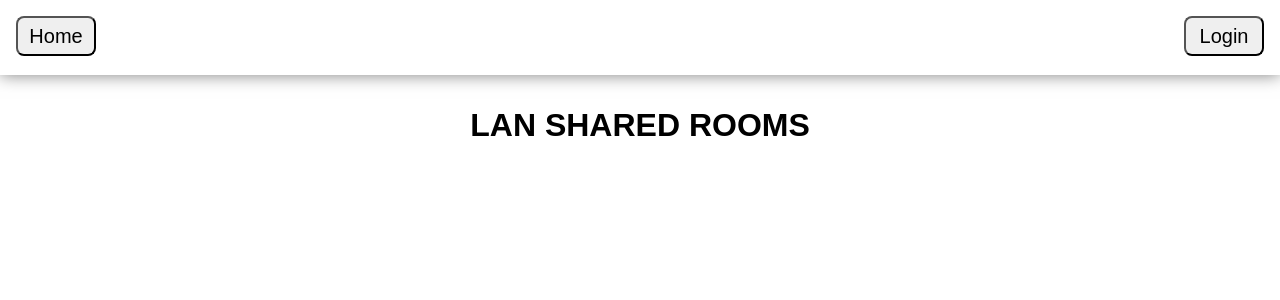
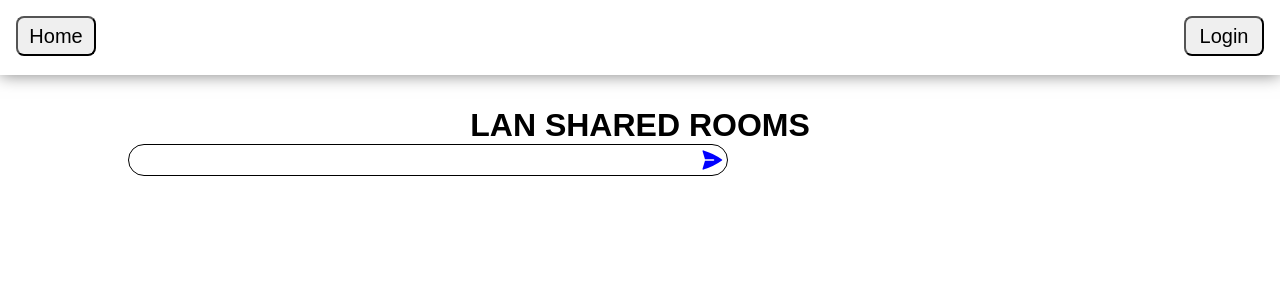
Before and after one commit to Crissdot/lan-shared-rooms, a React (Create React App) app: page / in a window 1280 px wide. Shown: the top 300 px of the page. Built offline with nearby package versions, Linux system fonts and the light colour scheme; the HTML template or start-up script is replaced by a standard one.

Commit message:
add chat input message

```diff
--- /dev/null
+++ b/src/components/ChatInput.tsx
@@ -0,0 +1,67 @@
+import React, { useState } from 'react';
+import { SubmitHandler, useForm } from 'react-hook-form';
+import styled from 'styled-components';
+
+const Form = styled.form`
+  position: relative;
+  width: 100%;
+  max-width: 600px;
+`;
+
+const Input = styled.input`
+  width: 100%;
+  height: 2rem;
+  padding: 0 1rem;
+  border-radius: 1rem;
+  border: 1px solid black;
+`;
+
+interface ButtonProps {
+  readonly isLoading: boolean;
+}
+const Button = styled.button<ButtonProps>`
+  position: absolute;
+  top: calc(50% - 12px);
+  right: 4px;
+  width: 24px;
+  height: 24px;
+  background-color: transparent;
+  border: none;
+  opacity: ${props => props.isLoading ? 0.5 : 1};
+`;
+
+const SVG = styled.svg`
+  width: 24px;
+  height: 24px;
+`;
+
+interface IChatInputMessage {
+  message: string;
+}
+
+const ChatInput = () => {
+  const [isSendingMessage, setIsSendingMessage] = useState(false);
+
+  const { register, handleSubmit, reset } = useForm<IChatInputMessage>();
+  const onSubmit: SubmitHandler<IChatInputMessage> = async (data) => {
+    if (isSendingMessage || data.message.length === 0) return;
+    setIsSendingMessage(true);
+    setTimeout(() => {
+      reset();
+      setIsSendingMessage(false);
+    }, 5000);
+  }
+
+  return (
+    <Form onSubmit={handleSubmit(onSubmit)}>
+      <Input {...register('message')} type='text' />
+      <Button onClick={handleSubmit(onSubmit)} isLoading={isSendingMessage} >
+        <SVG xmlns="http://www.w3.org/2000/svg" viewBox="0 0 24 24" fill="blue">
+          <path d="M3.478 2.405a.75.75 0 00-.926.94l2.432 7.905H13.5a.75.75 0 010 1.5H4.984l-2.432 7.905a.75.75 0 00.926.94 60.519 60.519 0 0018.445-8.986.75.75 0 000-1.218A60.517 60.517 0 003.478 2.405z" />
+        </SVG>
+      </Button>
+    </Form>
+  );
+}
+
+export { ChatInput };
--- a/src/components/Home.tsx
+++ b/src/components/Home.tsx
@@ -1,5 +1,6 @@
 import React from 'react';
 import styled from 'styled-components';
+import { ChatInput } from './ChatInput';
 import { Main } from './StyledComponents/Main';
 
 const Title = styled.h1`
@@ -13,6 +14,7 @@ const Home = () => {
     <Main>
       <>
         <Title>LAN SHARED ROOMS</Title>
+        <ChatInput/>
       </>
     </Main>
   );
```
